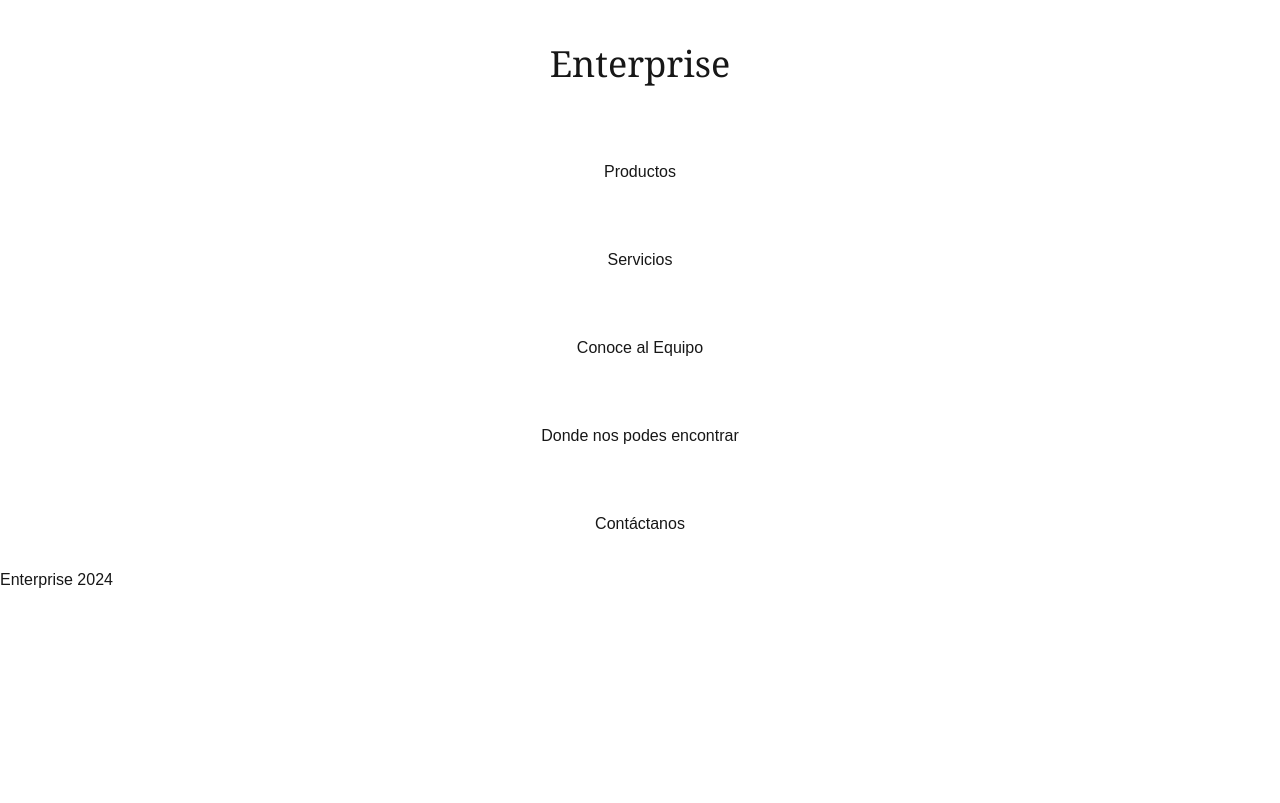
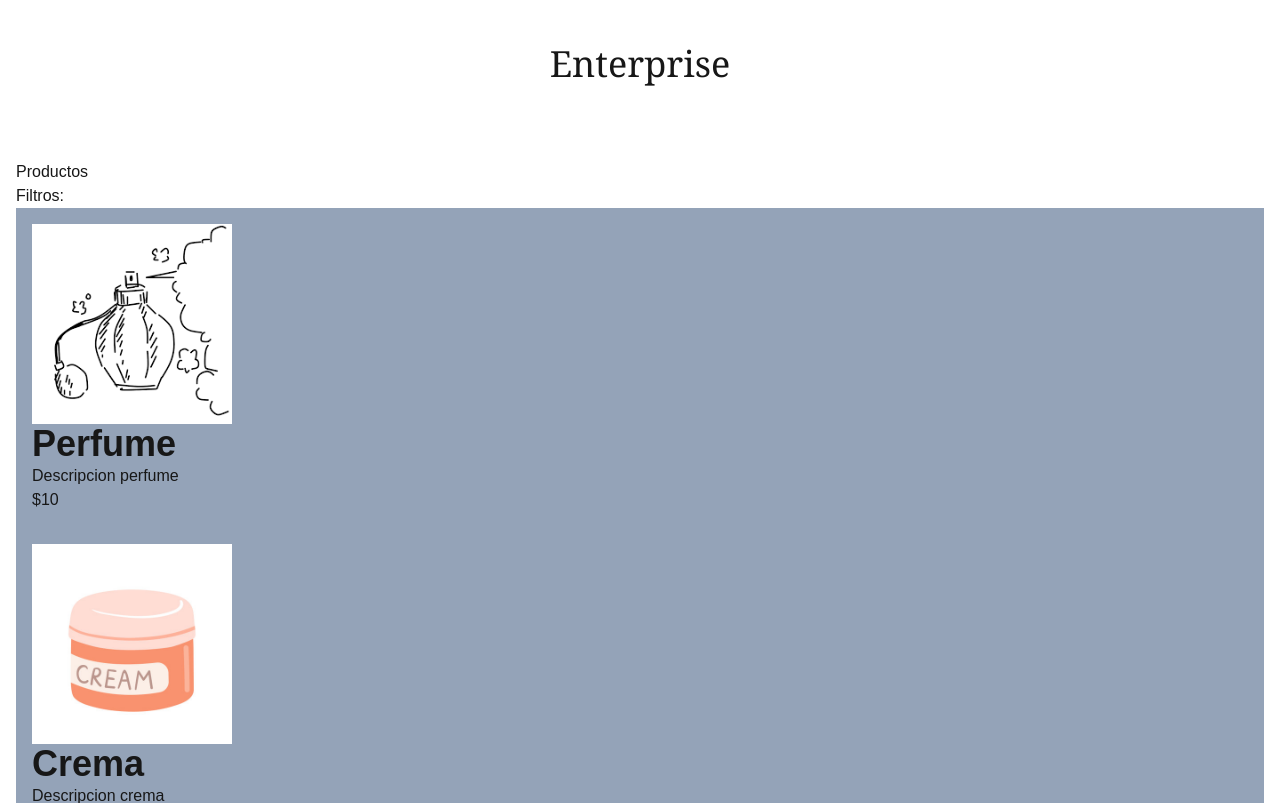
Before and after one commit to SebasUNLu/sample_spa, a Next.js app: page / in a window 1280 px wide. Shown: the top 803 px of the page. Built offline with nearby package versions, Linux system fonts and the light colour scheme.

Commit message:
feature: creacion de lista y muestra

```diff
--- a/app/components/ProductList.tsx
+++ b/app/components/ProductList.tsx
@@ -1,3 +1,35 @@
+import Image from "next/image";
+import { Product, productList } from "./products/productList";
+
 export default function ProductList() {
-  return <div></div>;
+  return (
+    <div className="w-full flex flex-col">
+      <div className="">
+        <p>Filtros:</p>
+      </div>
+      <div className="">
+        {productList.map((prod) => (
+          <ProductCard product={prod} />
+        ))}
+      </div>
+    </div>
+  );
 }
+
+type ProductCardProps = {
+  product: Product;
+};
+
+function ProductCard({ product }: ProductCardProps) {
+  const { description, id, img, name, price } = product;
+  return (
+    <div className="bg-slate-400 flex flex-col p-4">
+      <Image src={img.src} alt={img.alt} width={200} height={200} />
+      <div>
+        <p className="font-bold text-4xl">{name}</p>
+        <p>{description}</p>
+        <p>${price}</p>
+      </div>
+    </div>
+  );
+}
--- a/app/components/general/PageSection.tsx
+++ b/app/components/general/PageSection.tsx
@@ -5,7 +5,7 @@ type props = {
 
 export default function PageSection({ title, children }: props) {
   return (
-    <section id={`${title}`} className="w-ful flex flex-col justify-center my-4 p-4">
+    <section id={`${title}`} className="w-full flex flex-col justify-center my-4 p-4">
       <SectionTitle title={title} />
       {children}
     </section>
--- /dev/null
+++ b/app/components/products/productList.ts
@@ -0,0 +1,90 @@
+export type Product = {
+  id: number;
+  name: string;
+  description: string;
+  price: number;
+  img: {
+    src: string;
+    alt: string;
+  };
+};
+
+export const productList: Product[] = [
+  {
+    id: 1,
+    name: "Perfume",
+    description: "Descripcion perfume",
+    img: {
+      src: "/imgs/img_perfume.png",
+      alt: "Perfume en venta",
+    },
+    price: 10,
+  },
+  {
+    id: 2,
+    name: "Crema",
+    description: "Descripcion crema",
+    img: {
+      src: "/imgs/img_crema.jpg",
+      alt: "Crema en venta",
+    },
+    price: 15,
+  },{
+    id: 1,
+    name: "Perfume",
+    description: "Descripcion perfume",
+    img: {
+      src: "/imgs/img_perfume.png",
+      alt: "Perfume en venta",
+    },
+    price: 10,
+  },
+  {
+    id: 2,
+    name: "Crema",
+    description: "Descripcion crema",
+    img: {
+      src: "/imgs/img_crema.jpg",
+      alt: "Crema en venta",
+    },
+    price: 15,
+  },{
+    id: 1,
+    name: "Perfume",
+    description: "Descripcion perfume",
+    img: {
+      src: "/imgs/img_perfume.png",
+      alt: "Perfume en venta",
+    },
+    price: 10,
+  },
+  {
+    id: 2,
+    name: "Crema",
+    description: "Descripcion crema",
+    img: {
+      src: "/imgs/img_crema.jpg",
+      alt: "Crema en venta",
+    },
+    price: 15,
+  },{
+    id: 1,
+    name: "Perfume",
+    description: "Descripcion perfume",
+    img: {
+      src: "/imgs/img_perfume.png",
+      alt: "Perfume en venta",
+    },
+    price: 10,
+  },
+  {
+    id: 2,
+    name: "Crema",
+    description: "Descripcion crema",
+    img: {
+      src: "/imgs/img_crema.jpg",
+      alt: "Crema en venta",
+    },
+    price: 15,
+  },
+];
```
Also changed, not shown: public/imgs/img_crema.jpg (added), public/imgs/img_perfume.png (added).
